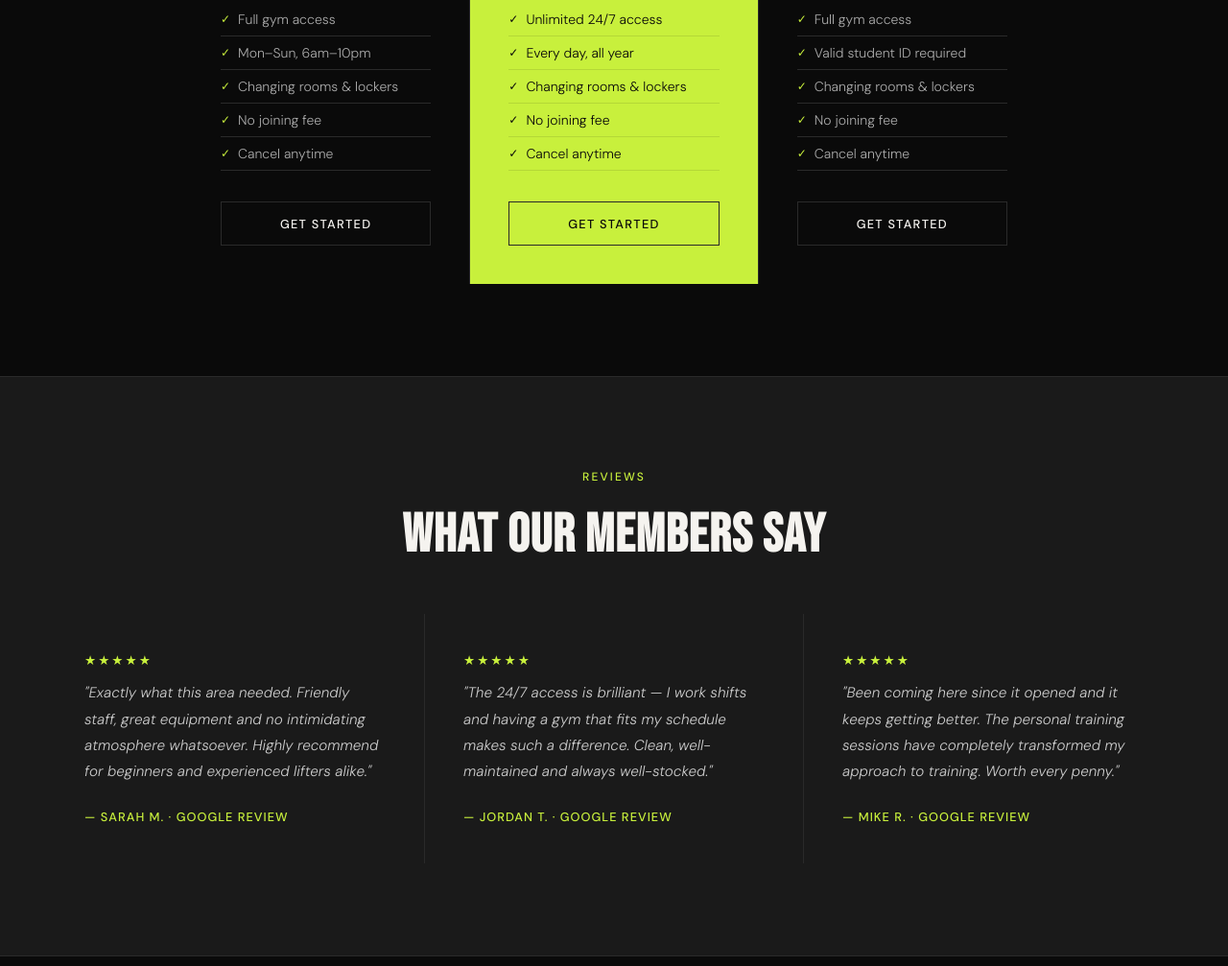
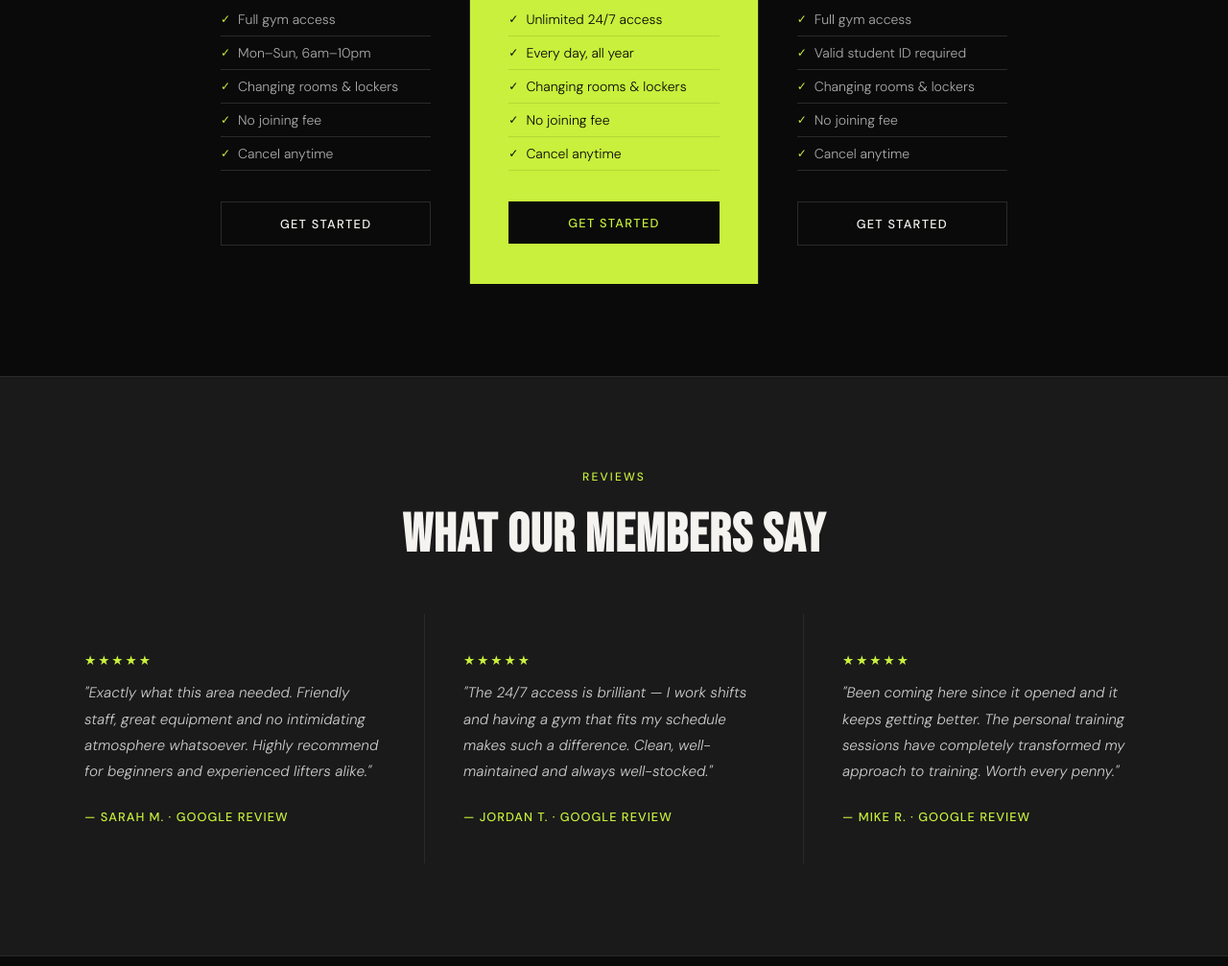
Before and after one commit to jedarlingtonx/yourlevelup.co.uk, a plain HTML site: page index.html in a window 1280 px wide. Shown: the part 2915-3922 px from the top of the page at 96% size. Drawn offline with Linux system fonts and the light colour scheme.

Commit message:
Add files via upload

```diff
--- a/index.html
+++ b/index.html
@@ -156,7 +156,7 @@
         <li>No joining fee</li>
         <li>Cancel anytime</li>
       </ul>
-      <a href="#" class="price-btn price-btn-outline">Get Started</a>
+      <a href="#" class="price-btn price-btn-dark" style="color:#c8f03c !important;">Get Started</a>
     </div>
     <div class="price-card">
       <div class="price-label">Student</div>
```
